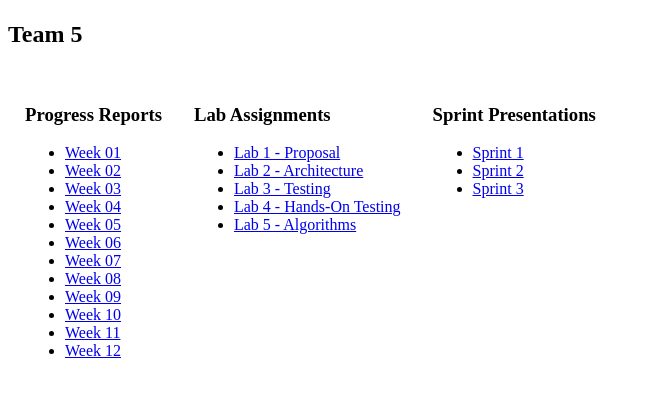
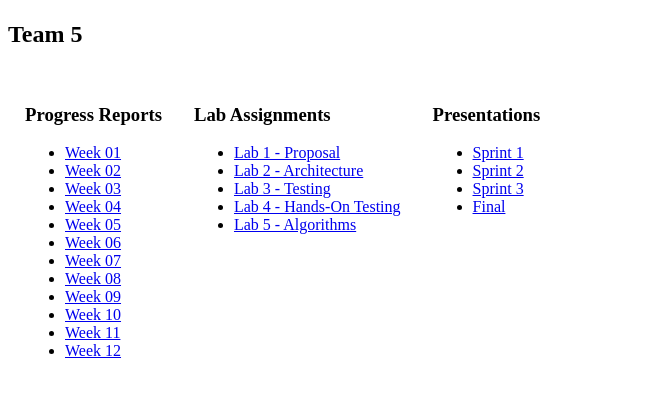
Before and after one commit to evankennedy/csulb-cecs492a, a plain HTML site: page index.html in a window 1280 px wide. Shown: the part 59-456 px from the top of the page, without its empty margins (0-651 px from the left). Drawn offline with Linux system fonts and the light colour scheme.

Commit message:
Add final presentation

```diff
--- a/index.html
+++ b/index.html
@@ -37,11 +37,12 @@
         </ul>
       </td>
       <td valign="top">
-        <h3>Sprint Presentations</h3>
+        <h3>Presentations</h3>
         <ul>
           <li><a href="Team5-Sprint1_Presentation.pptx">Sprint 1</a></li>
 		  <li><a href="Team5-Sprint2_Presentation.pptx">Sprint 2</a></li>
 		  <li><a href="Team5-Sprint3_Presentation.pptx">Sprint 3</a></li>
+		  <li><a href="Team5-Final_Presentation.pptx">Final</a></li>
         </ul>
       </td>
     </tr>
```
Also changed, not shown: 1 other file.
